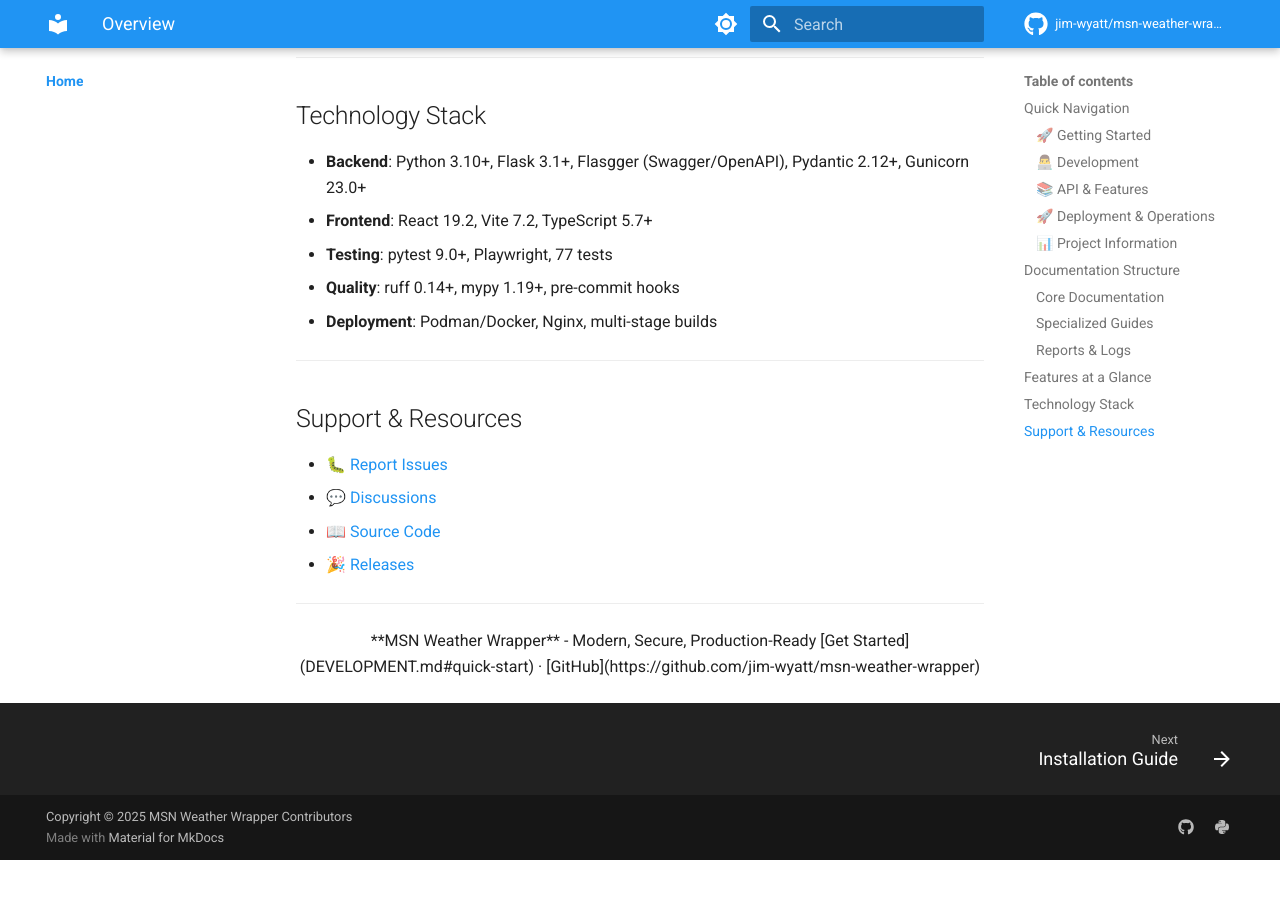
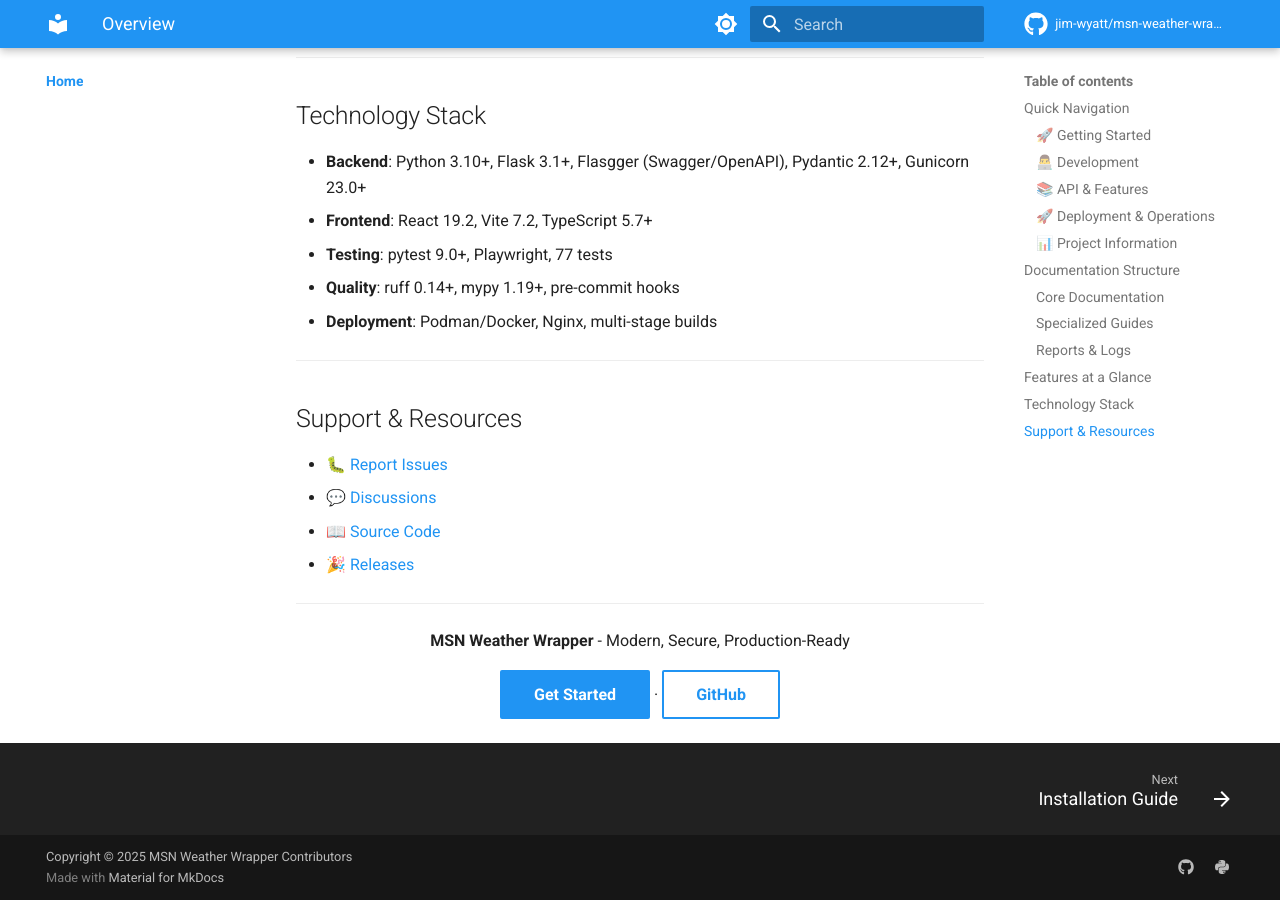
Before and after one commit to jim-wyatt/msn-weather-wrapper, an MkDocs documentation site: the page built from docs/index.md, in a window 1280 px wide and 900 px high, scrolled down 2732 px. Built offline with MkDocs 1.6.1 and Material for MkDocs 9.7.7, drawn with Linux system fonts in a browser that asks for light colours; comment, search, counter and statistics services are not loaded; the version menu is left out; before the commit the page ends 3592 px from its top, so only the background shows below that.

Commit message:
fix: enable markdown processing in centered footer section
- Added markdown="1" attribute to div to process markdown syntax
- Converted links to Material for MkDocs button style
- Fixes raw **text** and [link](url) markup visible on homepage

```diff
--- a/docs/index.md
+++ b/docs/index.md
@@ -98,10 +98,10 @@ Modern Python wrapper for MSN Weather with Flask API, React frontend, and produc
 
 ---
 
-<div align="center">
+<div align="center" markdown="1">
 
 **MSN Weather Wrapper** - Modern, Secure, Production-Ready
 
-[Get Started](DEVELOPMENT.md#quick-start) · [GitHub](https://github.com/jim-wyatt/msn-weather-wrapper)
+[Get Started](DEVELOPMENT.md#quick-start){ .md-button .md-button--primary } · [GitHub](https://github.com/jim-wyatt/msn-weather-wrapper){ .md-button }
 
 </div>
```
